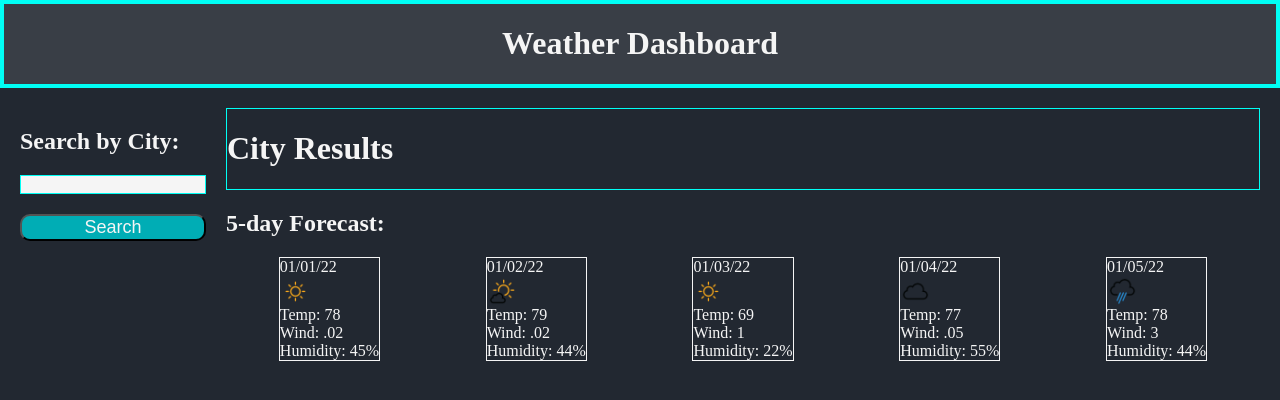
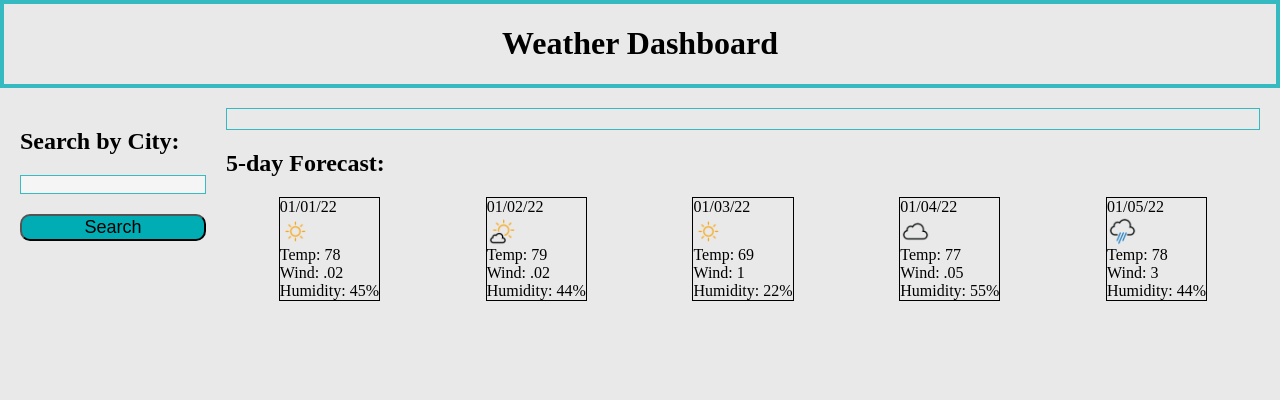
Before and after one commit to agmorrow/WeatherDashboard_Week6_AGM, a plain HTML site: page index.html in a window 1280 px wide. Drawn offline with Linux system fonts and the light colour scheme.

Commit message:
temperature units works

```diff
--- a/Assets/css/style.css
+++ b/Assets/css/style.css
@@ -1,6 +1,6 @@
 * {
   box-sizing: border-box;
-  background-color: #222831;
+  background-color: rgb(233, 233, 233);
 }
 
 body {
@@ -9,15 +9,15 @@ body {
 
 /* Style the header */
 .header {
-  background-color: #393E46;
-  color: whitesmoke;
+  background-color: rgb(233, 233, 233);
+  color: black;
   text-align: center;
-  border: 4px solid #00FFF5;
+  border: 4px solid #00acb5c4;
   margin-bottom: 20px;
 }
 
 .headerH1 {
-  background-color: #393E46;
+  background-color: rgb(233, 233, 233);
 }
 
 .content {
@@ -31,19 +31,19 @@ body {
   flex-direction: column;
   margin-right: 20px;
   margin-left: 20px;
-  color: whitesmoke;
+  color: black;
 }
 
 #searchInput {
   background-color: whitesmoke;
-  border: 1px solid #00FFF5;
+  border: 1px solid #00acb5c4;
   margin-bottom: 20px;
 }
 
 #searchBtn {
   border-radius: 10px;
   font-size: 18px;
-  color: whitesmoke;
+  color: black;
   background-color:#00ADB5;
 }
 
@@ -57,17 +57,17 @@ body {
 
 
 .cityResults {
-  border: 1px solid #00FFF5;
+  border: 1px solid #00acb5c4;
   margin-right: 20px;
-  color: whitesmoke;
+  color: black;
 }
 
 .futureHeading {
-  color: whitesmoke;
+  color: black;
 }
 
 .futureForecast {
-  color: whitesmoke;
+  color: black;
   margin-right: 20px;
   display: flex;
   align-items: center;
@@ -81,6 +81,6 @@ body {
 }
 
 #weatherCard {
-  border: 1px solid whitesmoke;
+  border: 1px solid black;
 
 }
--- a/Assets/js/script.js
+++ b/Assets/js/script.js
@@ -5,10 +5,11 @@ const temp = document.querySelector('.temp');
 const hum = document.querySelector('.hum');
 const wind = document.querySelector('.wind');
 const uv = document.querySelector('.uv');
+const date = document.querySelector('.date');
 
 
 function currentWeatherApi() {
-   fetch('https://api.openweathermap.org/data/2.5/weather?q='+searchInput.value+'&appid=8cdc26e92900b592593fbaf2a991cf6e')
+   fetch('https://api.openweathermap.org/data/2.5/weather?q='+searchInput.value+'&units=imperial&appid=8cdc26e92900b592593fbaf2a991cf6e')
    .then(response => response.json())
    .then(data => {
       console.log(data);
@@ -17,11 +18,14 @@ function currentWeatherApi() {
       let tempValue = data['main']['temp'];
       let windValue = data['wind']['speed'];
       let humValue = data['main']['humidity'];
+      let dateValue = data['dt'];
 
       name.innerHTML = nameValue;
-      temp.innerHTML = 'Temp: ' + tempValue;
+      temp.innerHTML = 'Temp: ' + tempValue + ' &#176F';
       wind.innerHTML = 'Wind: ' + windValue + ' MPH';
       hum.innerHTML = 'Humidity: ' + humValue + ' %';
+      date.innerHTML = dateValue;
+
 
    })
 }
--- a/index.html
+++ b/index.html
@@ -14,7 +14,6 @@
   </div>
 
 
-
   <div class="content">
     <div class="searchByCity">
       <h2>Search by City:</h2>
@@ -25,27 +24,27 @@
 
     <div class="resultsBox">
       <div class="cityResults">
-      <h1>City Results</h1>
       <h2 class="name"></h2>
       <p class="temp"></p>
       <p class="hum"></p>
       <p class="wind"></p>
       <p class="uv"></p>
+      <p class="date"></p>
       </div>
       <h2 class="futureHeading">5-day Forecast:</h2>
       <div class="futureForecast">
       <div class="weatherCard1" id="WeatherCard">
         <div class="date">01/01/22</div>
         <img src="./Assets/icons/01d.png" alt="weather icon" class="icon">
-        <div class="temp">Temp: 78</div>
-        <div class="wind">Wind: .02</div>
-        <div class="hum">Humidity: 45%</div>
+        <div class="futureTemp">Temp: 78</div>
+        <div class="futureWind">Wind: .02</div>
+        <div class="futureHum">Humidity: 45%</div>
       </div>
       <div class="weatherCard2" id="WeatherCard">
         <div class="date">01/02/22</div>
         <img src="./Assets/icons/02d.png" alt="weather icon" class="icon">
-        <div class="temp">Temp: 79</div>
-        <div class="wind">Wind: .02</div>
+        <div class="futureTempTwo">Temp: 79</div>
+        <div class="FutureWindTwo">Wind: .02</div>
         <div class="hum">Humidity: 44%</div>
       </div>
       <div class="weatherCard3" id="WeatherCard">
```
